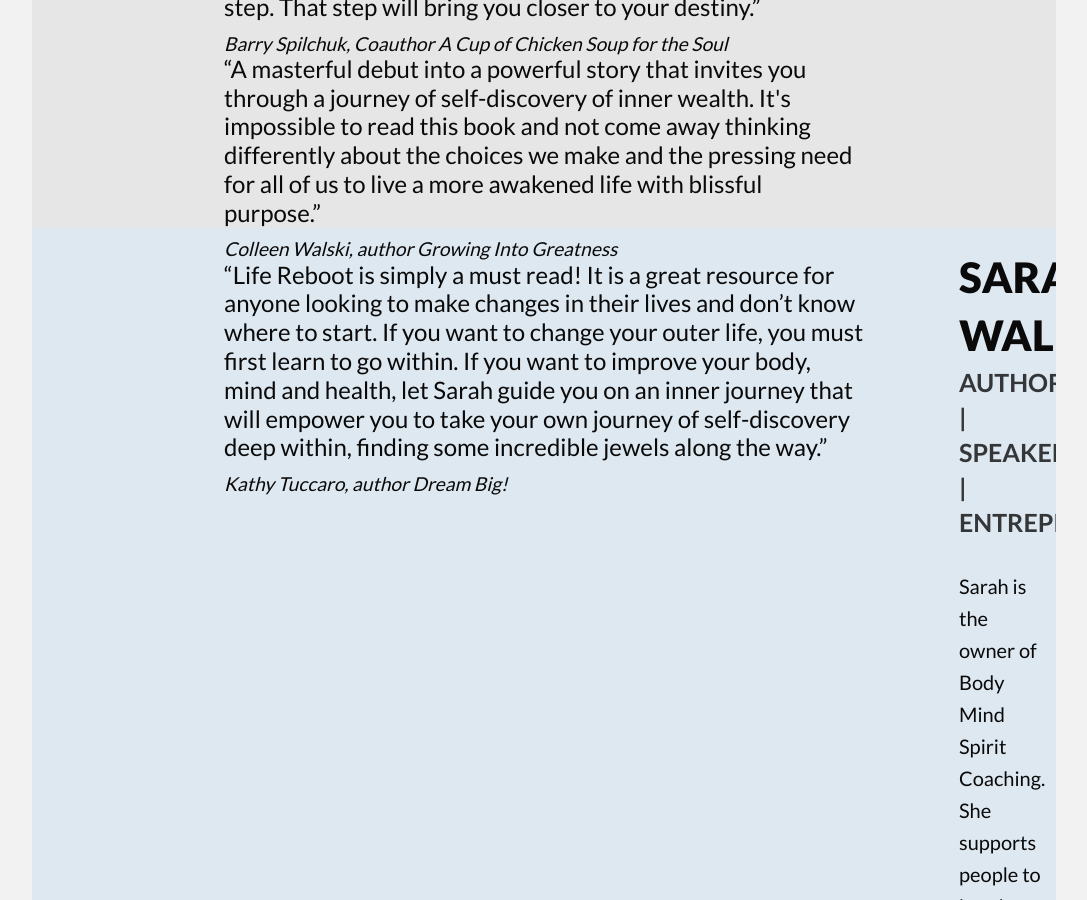
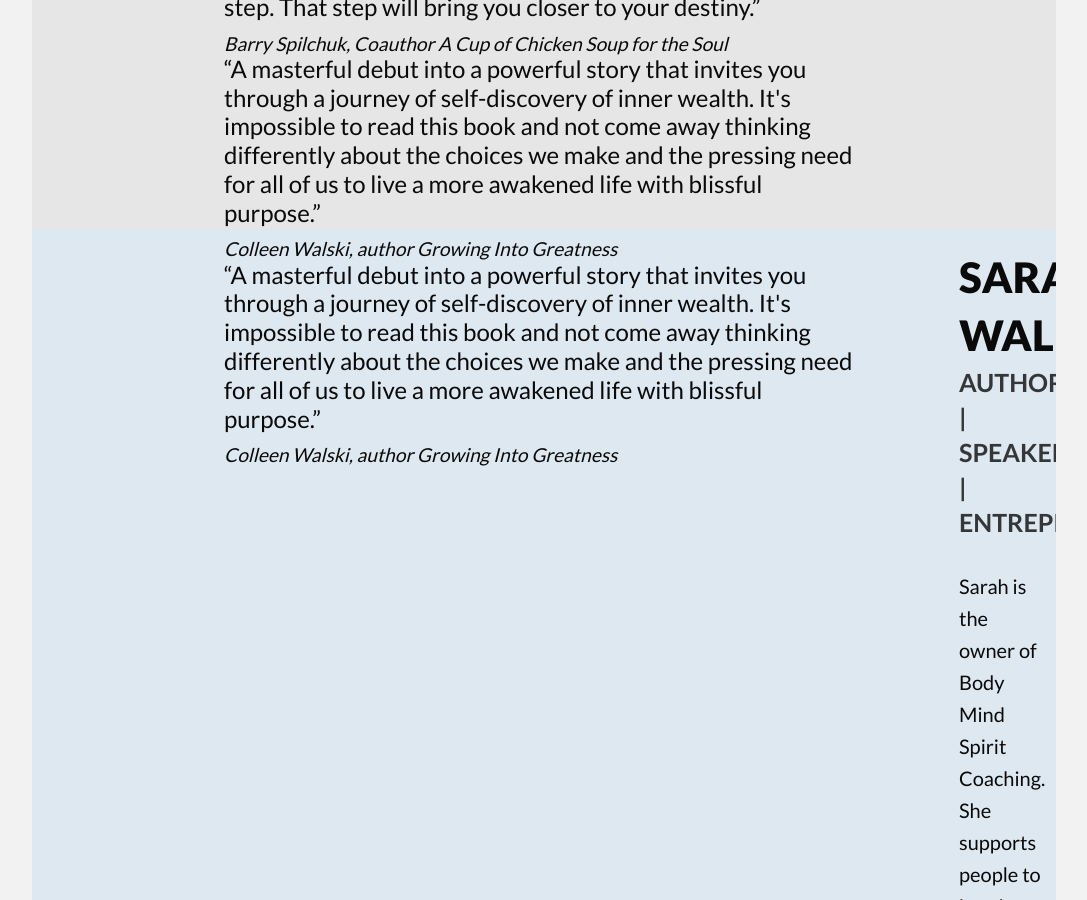
Before and after one commit to JulianJorgensen/lifereboot, a Jekyll site: the page built from source/index.markdown, in a window 1280 px wide and 900 px high, scrolled down 1863 px. Shown: the whole window, without its empty margins (96-1183 px from the left). Built offline with Jekyll 4.4.1, drawn with Linux system fonts in a browser that asks for light colours; nearby versions of some CDN libraries; a script that is not in the unit is left out.

Commit message:
Make components editable

```diff
--- a/source/index.markdown
+++ b/source/index.markdown
@@ -22,6 +22,41 @@
 testimonial1: |
   <q>One of the best ways to heal and move on with your life is to first - tell the truth about where you are now. Sarah, with her honesty and heartfelt vulnerability, will lovingly guide you to listen to your inner voice so you can choose your own next step. That step will bring you closer to your destiny.</q>
   <author>Barry Spilchuk, Coauthor A Cup of Chicken Soup for the Soul</author>
+testimonial2: |
+  <q>A masterful debut into a powerful story that invites you through a journey of self-discovery of inner wealth. It's impossible to read this book and not come away thinking differently about the choices we make and the pressing need for all of us to live a more awakened life with blissful purpose.</q>
+  <author>Colleen Walski, author Growing Into Greatness</author>
+testimonial3: |
+  <q>Life Reboot is simply a must read! It is a great resource for anyone looking to make changes in their lives and don’t know where to start. If you want to change your outer life, you must first learn to go within. If you want to improve your body, mind and health, let Sarah guide you on an inner journey that will empower you to take your own journey of self-discovery deep within, finding some incredible jewels along the way.</q>
+  <author>Kathy Tuccaro, author Dream Big!</author>
+bio: |
+  <h2>SARAH WALL</h2>
+  <h4 class="subtitle">AUTHOR | SPEAKER | ENTREPRENEUR</h4>
+  <p>Sarah is the owner of Body Mind Spirit Coaching. She supports people to break through fear and limiting beliefs by clearing the clutter of the mind, using simple techniques that have immediate and powerful impact. She is also the co-founder of Yoga Vacations, providing a safe space for people to explore their inner world through meditation, while traveling to <span class="nobr">beautiful destinations.</span></p>
+  <div class="row">
+    <div class="small-12 medium-5 hide-for-large" id="mobile-sarah">
+      <img src="/images/Sarah.png" alt="Author Sarah Wall" />
+    </div>
+    <div class="small-12 medium-7 large-12 column">
+      <p>Sarah’s own journey into yoga, which began twenty years ago, has taken her around the world many times and sparked her passion to give back. She’s a proud board member of the Helping Hands for India charity, which runs a school in northern India, providing free education to over 300 children.</p>
+      <p>Incorporating mindfulness and meditation into her own life has been essential to her well-being when navigating life’s events and she’s excited to share her story to inspire others who are craving something more out of life.</p>
+      <div class="row" style="padding-bottom: 10px;">
+        <div class="small-12 large-5 columns text-center large-text-left align-middle">
+          <div class="socialmedia">
+            <a href="https://www.facebook.com/bodymindspiritcoach/" target="_new"><i class="fa fa-facebook-f"></i></a>
+            <a href="http://google.com/+Bodymindspiritcoach777" target="_new"><i class="fa fa-google-plus"></i></a>
+            <a href="https://ca.linkedin.com/in/sarah-wall-7a530b105" target="_new"><i class="fa fa-linkedin"></i></a>
+          </div>
+        </div>
+        <div class="small-12 large-5 columns text-center large-text-right">
+          <small>Partial proceeds donated to Helping Hands for India charity</small>
+        </div>
+        <div class="small-12 large-2 text-center large-text-right">
+          <img src="/images/helping-hands-logo-transparent.png" alt="Helping Hands logo" />
+        </div>
+      </div>
+    </div>
+  </div>
+
 
 ---
 
@@ -92,12 +127,10 @@
       {{ page.testimonial1 }}
     </div>
     <div class="testimonial">
-      <q>A masterful debut into a powerful story that invites you through a journey of self-discovery of inner wealth. It's impossible to read this book and not come away thinking differently about the choices we make and the pressing need for all of us to live a more awakened life with blissful purpose.</q>
-      <author>Colleen Walski, author Growing Into Greatness</author>
+      {{ page.testimonial2 }}
     </div>
     <div class="testimonial">
-      <q>Life Reboot is simply a must read! It is a great resource for anyone looking to make changes in their lives and don’t know where to start. If you want to change your outer life, you must first learn to go within. If you want to improve your body, mind and health, let Sarah guide you on an inner journey that will empower you to take your own journey of self-discovery deep within, finding some incredible jewels along the way.</q>
-      <author>Kathy Tuccaro, author Dream Big!</author>
+    {{ page.testimonial2 }}
     </div>
   </div>
 </section>
@@ -106,14 +139,14 @@
 <section id="about-sarah" class="section">
   <div class="row">
     <div class="small-12 hide-for-large columns">
-      {% include sarah-bio.html %}
+      {{ page.bio }}
     </div>
 
     <div class="show-for-large large-5 columns" id="desktop-sarah">
       <img src="/images/Sarah.png" alt="Author Sarah Wall" />
     </div>
     <div class="show-for-large large-7 columns">
-      {% include sarah-bio.html %}
+      {{ page.bio }}
     </div>
   </div>
 </section>
```
